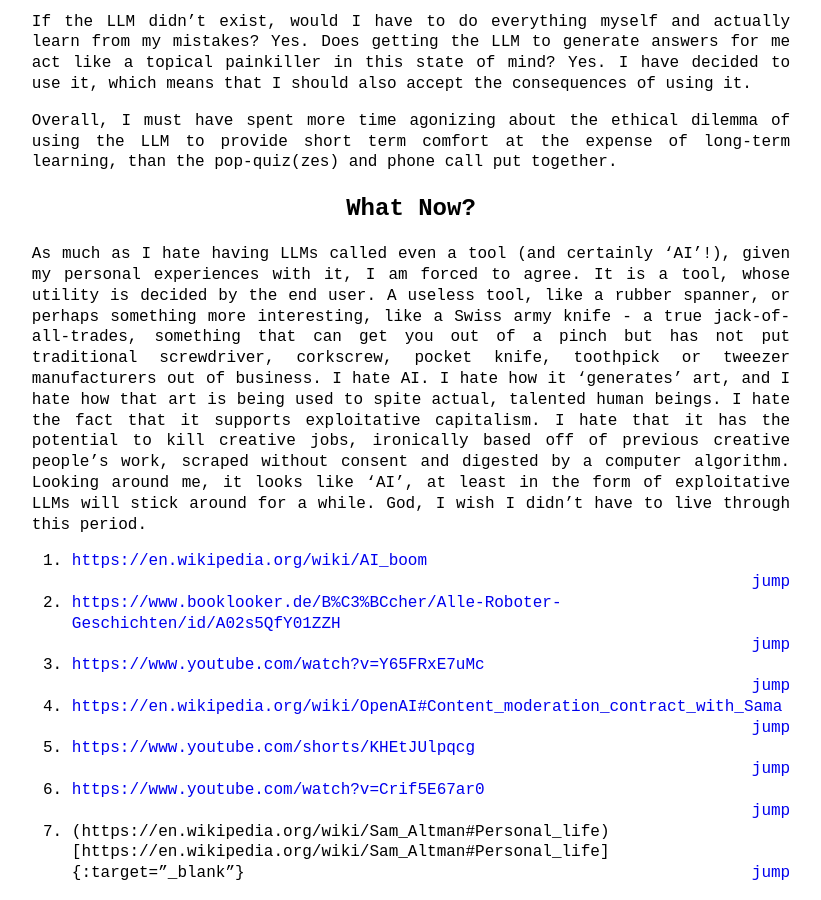
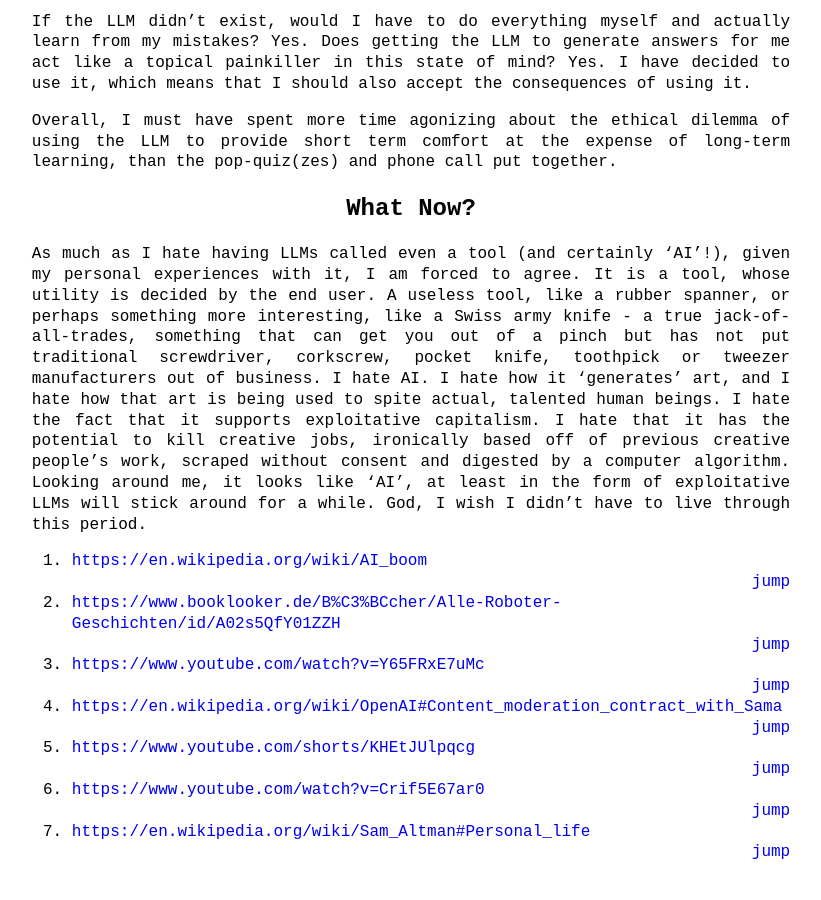
Before and after one commit to NNNILabs/NNNILabs.github.io, a Jekyll site: the page built from _posts/2024-11-22-It-might-be-A-but-it-is-certainly-not-I!.md, in a window 1280 px wide and 900 px high, scrolled down 5217 px. Shown: the whole window, without its empty margins (229-1050 px from the left). Built offline with Jekyll 4.4.1, drawn with Linux system fonts in a browser that asks for light colours; after the commit the page ends 6096 px from its top, so only the background shows below that.

Commit message:
Update 2024-11-22-It-might-be-A-but-it-is-certainly-not-I!.md

```diff
--- a/_posts/2024-11-22-It-might-be-A-but-it-is-certainly-not-I!.md
+++ b/_posts/2024-11-22-It-might-be-A-but-it-is-certainly-not-I!.md
@@ -104,4 +104,4 @@
 [^4]: [https://en.wikipedia.org/wiki/OpenAI#Content_moderation_contract_with_Sama](https://en.wikipedia.org/wiki/OpenAI#Content_moderation_contract_with_Sama){:target="_blank"}
 [^5]: [https://www.youtube.com/shorts/KHEtJUlpqcg](https://www.youtube.com/shorts/KHEtJUlpqcg){:target="_blank"}
 [^6]: [https://www.youtube.com/watch?v=Crif5E67ar0](https://www.youtube.com/watch?v=Crif5E67ar0){:target="_blank"}
-[^7]: (https://en.wikipedia.org/wiki/Sam_Altman#Personal_life)[https://en.wikipedia.org/wiki/Sam_Altman#Personal_life]{:target="_blank"}
+[^7]: [https://en.wikipedia.org/wiki/Sam_Altman#Personal_life](https://en.wikipedia.org/wiki/Sam_Altman#Personal_life){:target="_blank"}
```
